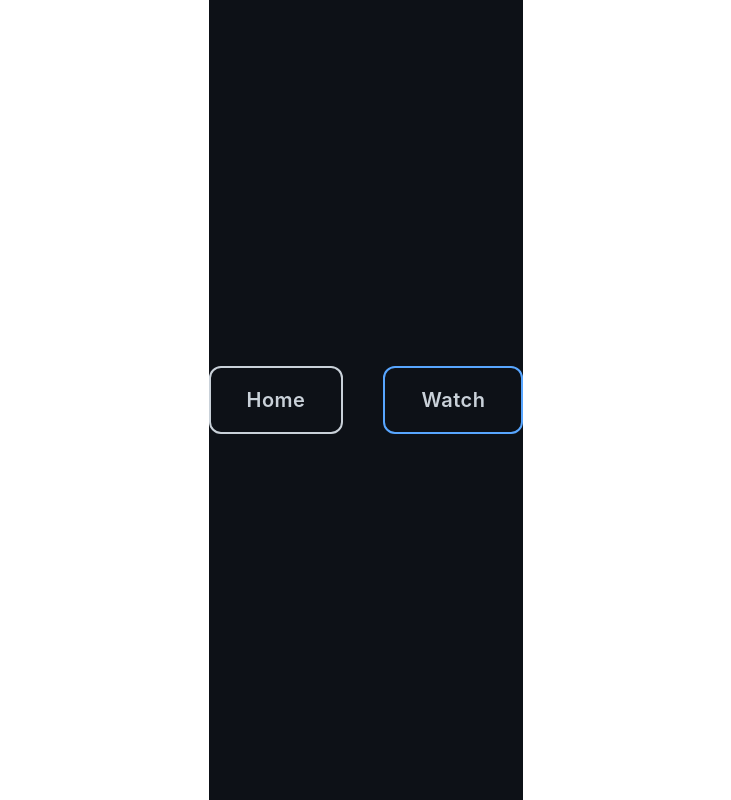
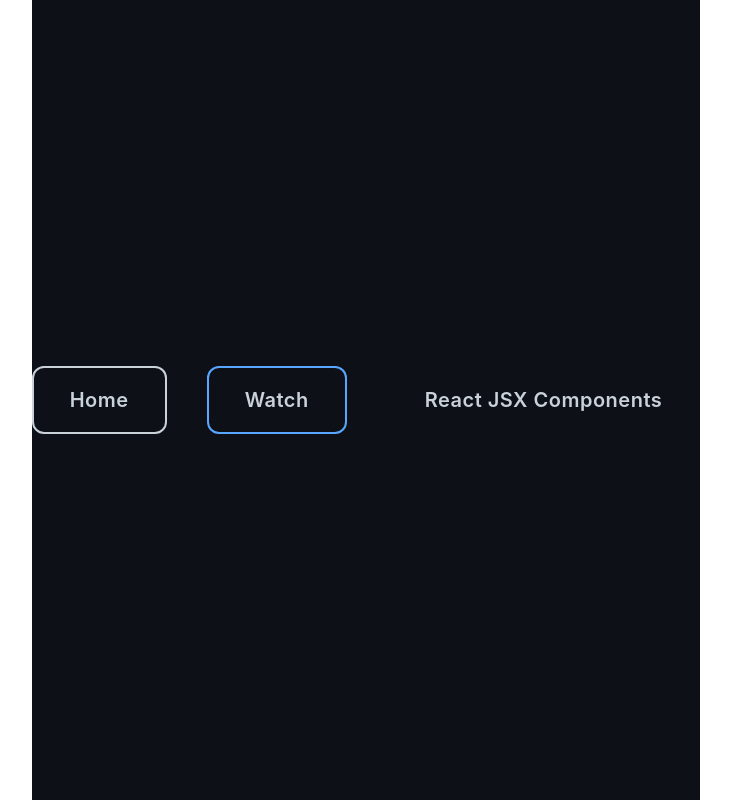
Before and after one commit to AlexandruChet/Pet-Project-React, a React (Vite) app in the folder client/: page /react-tsx in a window 1280 px wide. Before the commit this address had no page. Shown: the whole page, without its empty margins (274-1005 px from the left). Built offline with nearby package versions, Linux system fonts and the light colour scheme.

Commit message:
new Section

```diff
--- a/client/src/App.tsx
+++ b/client/src/App.tsx
@@ -2,15 +2,17 @@ import { BrowserRouter as Router, Routes, Route } from "react-router-dom";
 import ChangePage from "./components/changePage/Change";
 import Time from "./pages/Time";
 import About from "./components/aboutProject/About";
+import ReactSections from "./pages/React-Sec";
 
 const App: React.FC = () => {
   return (
     <Router>
-      <ChangePage firstPage="Home" secondPage="Watch" />
+      <ChangePage firstPage="Home" secondPage="Watch" thirdPage="React JSX Components" />
 
       <Routes>
         <Route path="/" element={<About/>} />
         <Route path="/watch" element={<Time />} />
+        <Route path="/react-tsx" element={<ReactSections />} />
       </Routes>
     </Router>
   );
--- a/client/src/components/changePage/Change.tsx
+++ b/client/src/components/changePage/Change.tsx
@@ -4,9 +4,10 @@ import "./Change.scss";
 interface PropsPages {
   firstPage: string;
   secondPage: string;
+  thirdPage: string,
 }
 
-const ChangePage: React.FC<PropsPages> = ({ firstPage, secondPage }) => {
+const ChangePage: React.FC<PropsPages> = ({ firstPage, secondPage, thirdPage }) => {
   return (
     <main className="change-page">
       <nav className="change-page__nav">
@@ -21,6 +22,12 @@ const ChangePage: React.FC<PropsPages> = ({ firstPage, secondPage }) => {
             >
               {secondPage}
             </Link>
+            <Link
+              to="/react-tsx"
+              className="change-page__link change-page__link--react"
+            >
+              {thirdPage}
+            </Link>
           </li>
         </ul>
       </nav>
--- /dev/null
+++ b/client/src/pages/React-Sec.tsx
@@ -0,0 +1,5 @@
+const ReactSections = () => {
+  return <section></section>;
+};
+
+export default ReactSections;
```
